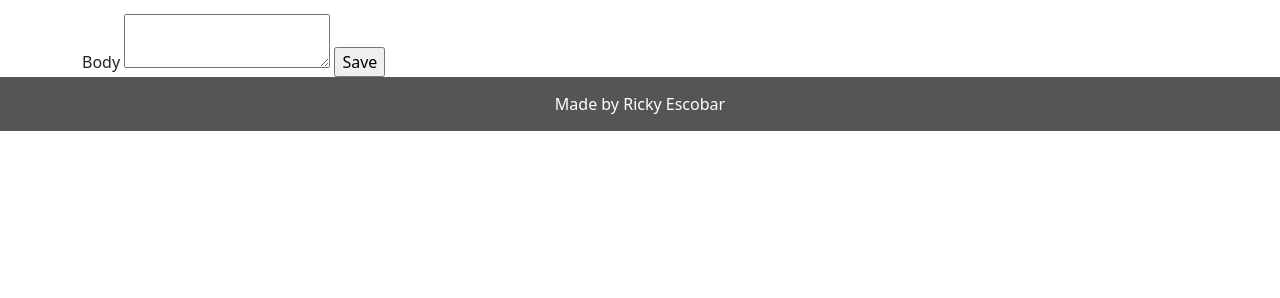
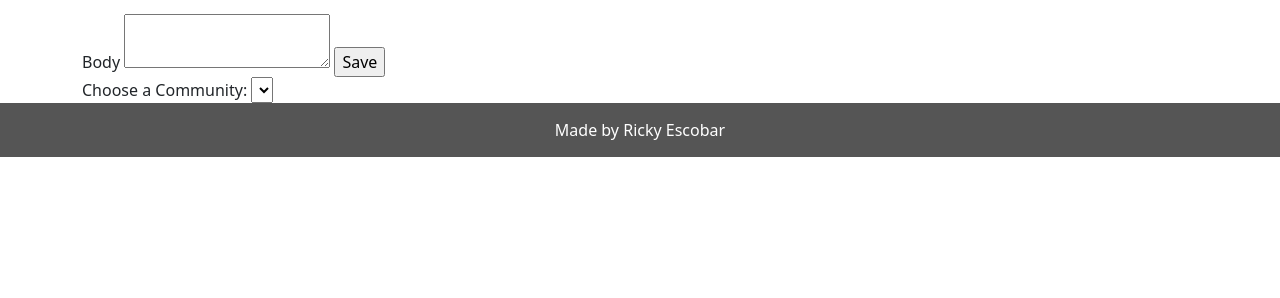
Before and after one commit to rickyeescobar/APPreciate, a Flask app: page /create in a window 1280 px wide. Shown: the part 122-420 px from the top of the page. Run offline with Flask 2, Linux system fonts and the light colour scheme; the visitor is signed in with stand-in values (Sample User, id 1); data comes from the database, SQL or seed files in the repository; data that the repository does not hold is empty.

Commit message:
Added community_name to post schema

```diff
--- a/website/schema.sql
+++ b/website/schema.sql
@@ -15,7 +15,9 @@ CREATE TABLE post (
   author_id INTEGER NOT NULL,
   created TIMESTAMP NOT NULL DEFAULT CURRENT_TIMESTAMP,
   body TEXT NOT NULL,
-  FOREIGN KEY (author_id) REFERENCES user (id)
+  community_name TEXT NOT NULL,
+  FOREIGN KEY (author_id) REFERENCES user (id),
+  FOREIGN KEY (community_name) REFERENCES community (name)
 );
 
 CREATE TABLE community (
--- a/website/templates/index.html
+++ b/website/templates/index.html
@@ -14,7 +14,7 @@
       <h4>{{ post['body'] }}</h4>
     </blockquote>
           <figcaption class="blockquote-footer">
-            by <cite title="Source Title">{{ post['username'] }} on {{ post['created'].strftime('%Y-%m-%d') }}</cite>
+            by <cite title="Source Title">{{ post['username'] }} on {{ post['created'].strftime('%Y-%m-%d') }} in {{ post['community_name'] }}</cite>
           </figcaption>
         {% if g.user['id'] == post['author_id'] %}
           <a type="button" class="btn btn-outline-primary btn-sm" href="{{ url_for('views.update', id=post['id']) }}">Edit</a>
--- a/website/templates/views/create.html
+++ b/website/templates/views/create.html
@@ -5,9 +5,18 @@
 {% endblock %}
 
 {% block main %}
-  <form method="post">
+  <form id="post-form" method="post">
     <label for="body">Body</label>
     <textarea name="body" id="body">{{ request.form['body'] }}</textarea>
     <input type="submit" value="Save">
   </form>
+
+  <label for="community">Choose a Community:</label>
+<select id="community" name="communitylist" form="post-form">
+  {% for community in communities %}
+  <option value="{{ community['name'] }}">{{ community['name'] }}</option>
+  {% endfor %}
+</select>
+
+
 {% endblock %}
--- a/website/views.py
+++ b/website/views.py
@@ -33,7 +33,7 @@ def after_request(response):
 def index():
     db = get_db()
     posts = db.execute(
-        'SELECT p.id, body, created, author_id, username'
+        'SELECT p.id, body, created, author_id, community_name, username'
         ' FROM POST p JOIN user u ON p.author_id = u.id'
         ' ORDER BY created DESC'
     ).fetchall()
@@ -46,6 +46,7 @@ def index():
 def create():
     if request.method == 'POST':
         body = request.form['body']
+        community = request.form['communitylist']
         error = None
 
         if not body:
@@ -60,14 +61,21 @@ def create():
         else:
             db = get_db()
             db.execute(
-                'INSERT INTO post (body, author_id)'
-                'VALUES ( ?, ?)',
-                (body, g.user['id'])
+                'INSERT INTO post (body, author_id, community_name)'
+                'VALUES ( ?, ?, ?)',
+                (body, g.user['id'], community)
             )
             db.commit()
             return redirect(url_for('views.index'))
 
-    return render_template('views/create.html')
+    db = get_db()
+    communities = db.execute(
+        'SELECT name FROM community c '
+        'JOIN community_user ON c.name = community_user.community_name '
+        'WHERE community_user.user_id = ?',(g.user['id'],)
+    ).fetchall()
+
+    return render_template('views/create.html', communities=communities)
 
 
 @views.route('/functionality', methods=('GET', 'POST'))
```
Also changed, not shown: 1 other file.
